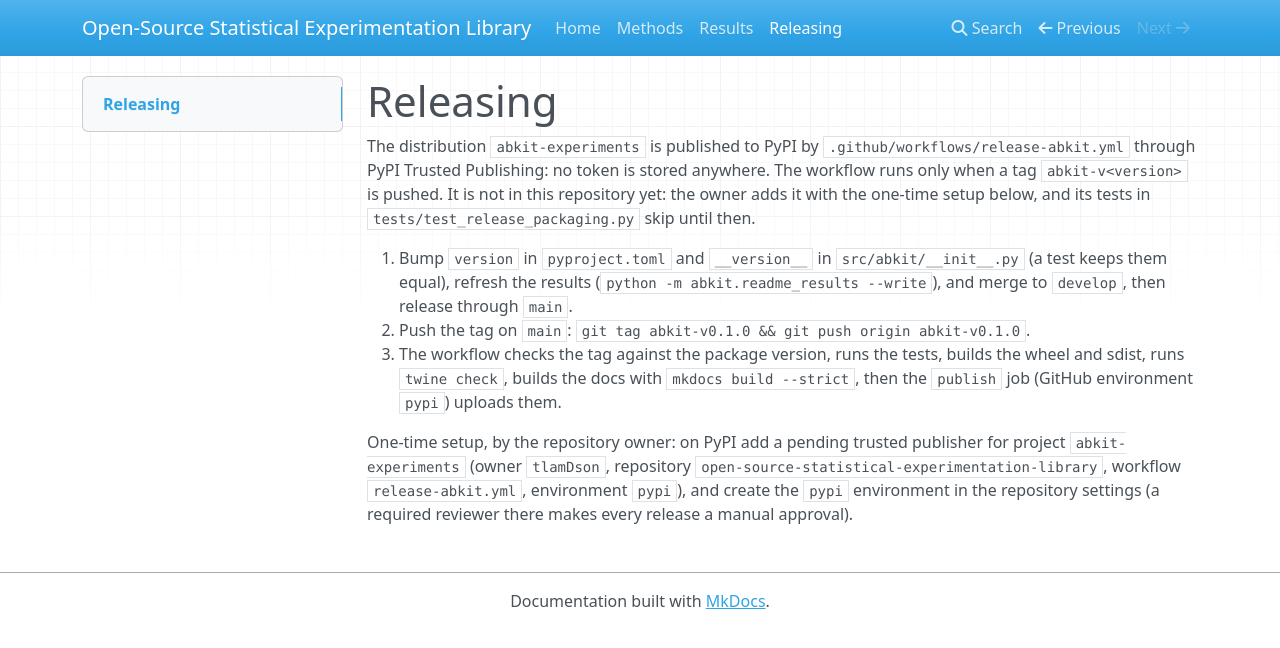
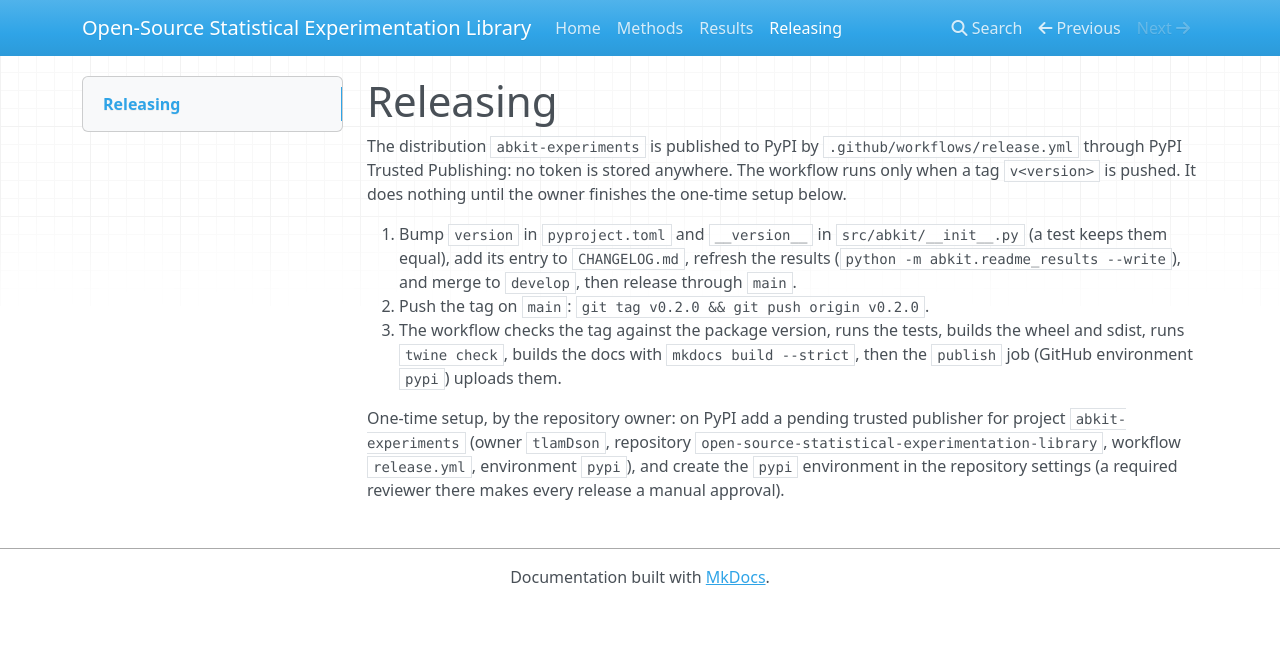
Before and after one commit to tlamDson/open-source-ab-testing-library, an MkDocs documentation site: the page built from docs/release.md, in a window 1280 px wide. Shown: the top 648 px of the page. Built offline with MkDocs 1.6.1, drawn with Linux system fonts in a browser that asks for light colours; nearby versions of some CDN libraries.

Commit message:
chore: release workflow for PyPI trusted publishing on v* tags, version 0.2.0 (#4)
* test: release workflow, version 0.2.0 and changelog for the standalone repository

* chore: release workflow for v* tags, version 0.2.0 and the 0.2.0 changelog

```diff
--- a/docs/release.md
+++ b/docs/release.md
@@ -1,20 +1,20 @@
 # Releasing
 
 The distribution `abkit-experiments` is published to PyPI by
-`.github/workflows/release-abkit.yml` through PyPI Trusted Publishing: no token is
-stored anywhere. The workflow runs only when a tag `abkit-v<version>` is pushed.
-It is not in this repository yet: the owner adds it with the one-time setup below, and
-its tests in `tests/test_release_packaging.py` skip until then.
+`.github/workflows/release.yml` through PyPI Trusted Publishing: no token is
+stored anywhere. The workflow runs only when a tag `v<version>` is pushed. It does
+nothing until the owner finishes the one-time setup below.
 
 1. Bump `version` in `pyproject.toml` and `__version__` in `src/abkit/__init__.py`
-   (a test keeps them equal), refresh the results (`python -m abkit.readme_results --write`),
+   (a test keeps them equal), add its entry to `CHANGELOG.md`, refresh the results
+   (`python -m abkit.readme_results --write`),
    and merge to `develop`, then release through `main`.
-2. Push the tag on `main`: `git tag abkit-v0.1.0 && git push origin abkit-v0.1.0`.
+2. Push the tag on `main`: `git tag v0.2.0 && git push origin v0.2.0`.
 3. The workflow checks the tag against the package version, runs the tests, builds
    the wheel and sdist, runs `twine check`, builds the docs with `mkdocs build --strict`,
    then the `publish` job (GitHub environment `pypi`) uploads them.
 
 One-time setup, by the repository owner: on PyPI add a pending trusted publisher for
 project `abkit-experiments` (owner `tlamDson`, repository `open-source-statistical-experimentation-library`, workflow
-`release-abkit.yml`, environment `pypi`), and create the `pypi` environment in the
+`release.yml`, environment `pypi`), and create the `pypi` environment in the
 repository settings (a required reviewer there makes every release a manual approval).
--- a/pyproject.toml
+++ b/pyproject.toml
@@ -5,7 +5,7 @@ build-backend = "setuptools.build_meta"
 [project]
 # The PyPI name "abkit" belongs to someone else. The import name stays `abkit`.
 name = "abkit-experiments"
-version = "0.1.0"
+version = "0.2.0"
 description = "Experimentation toolkit: assignment, A/B statistics, causal estimators, simulation checks."
 readme = "README.md"
 requires-python = ">=3.11"
--- a/src/abkit/__init__.py
+++ b/src/abkit/__init__.py
@@ -1,3 +1,3 @@
 """abkit: experimentation toolkit for TravelPlan (B2 plan)."""
 
-__version__ = "0.1.0"
+__version__ = "0.2.0"
```
Also changed, not shown: CHANGELOG.md (added, +16 -0 lines), 2 other files.
